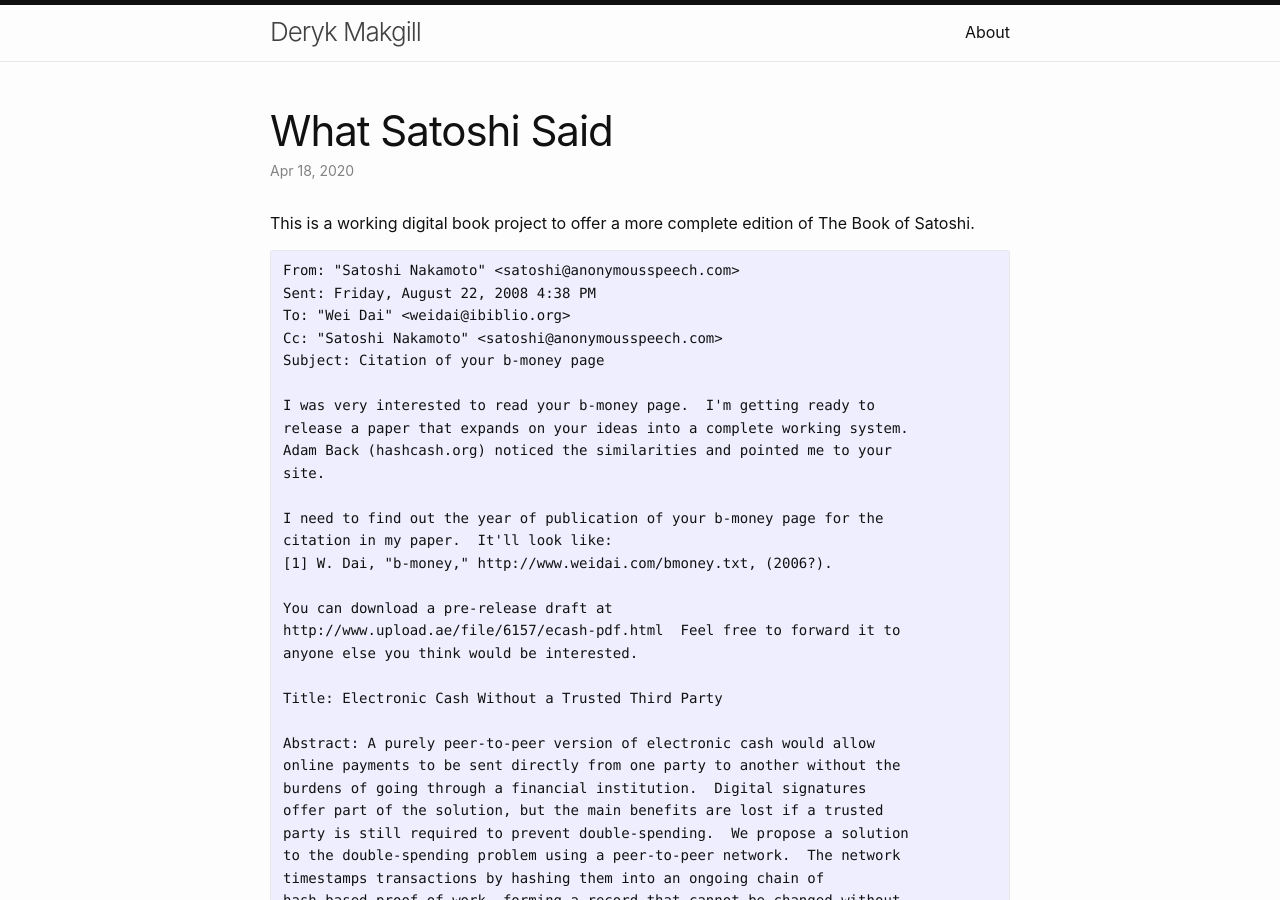
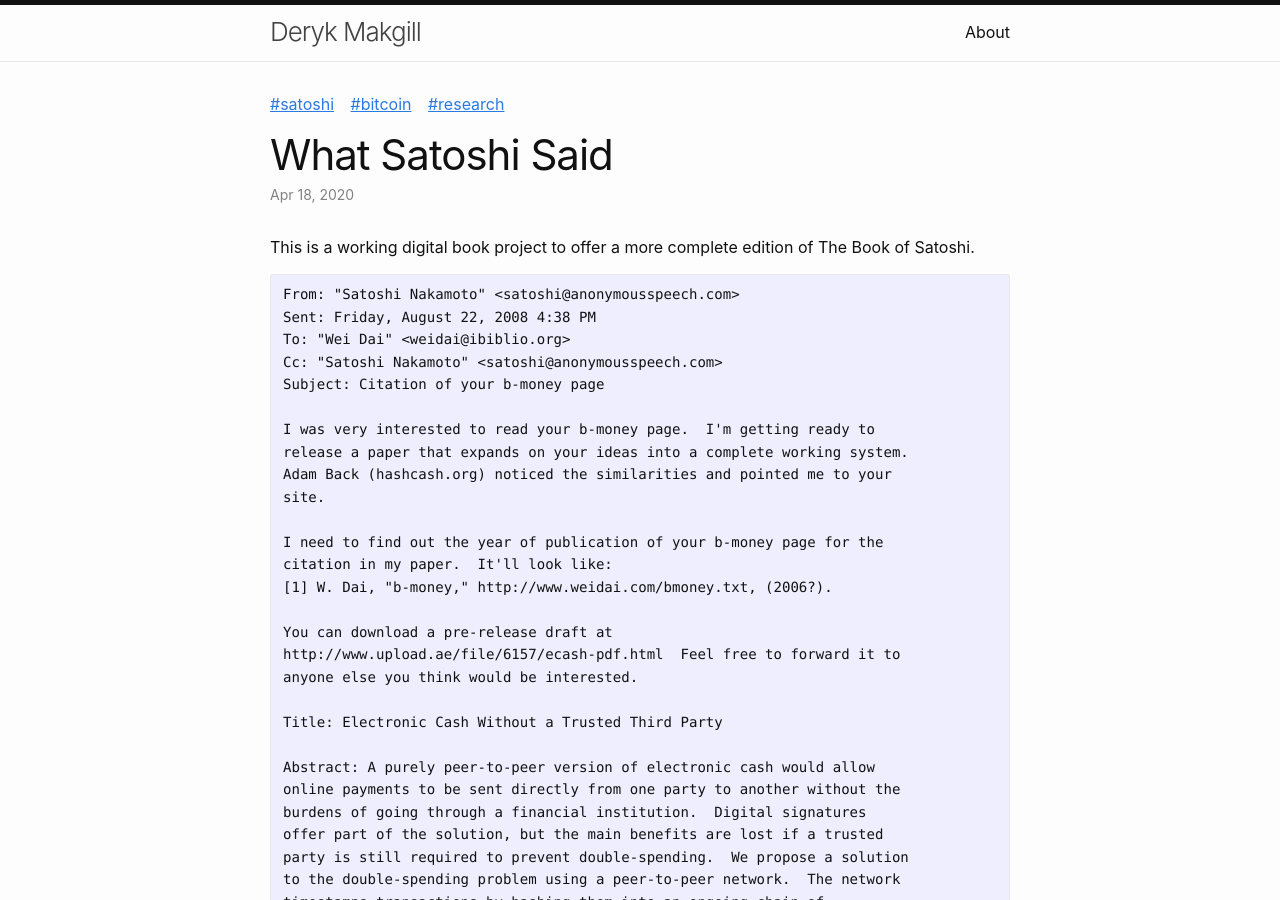
Before and after one commit to derykmakgill/krawisz, a Jekyll site: the page built from _posts/2020-04-18-satoshi.md, in a window 1280 px wide and 900 px high. Built offline with Jekyll 4.4.1, drawn with Linux system fonts in a browser that asks for light colours.

Commit message:
Update 2020-04-18-satoshi.md

```diff
--- a/_posts/2020-04-18-satoshi.md
+++ b/_posts/2020-04-18-satoshi.md
@@ -1,6 +1,10 @@
 ---
 layout: post
 title: What Satoshi Said
+tags:
+- satoshi
+- bitcoin
+- research
 ---
 
 This is a working digital book project to offer a more complete edition of The Book of Satoshi.
```
